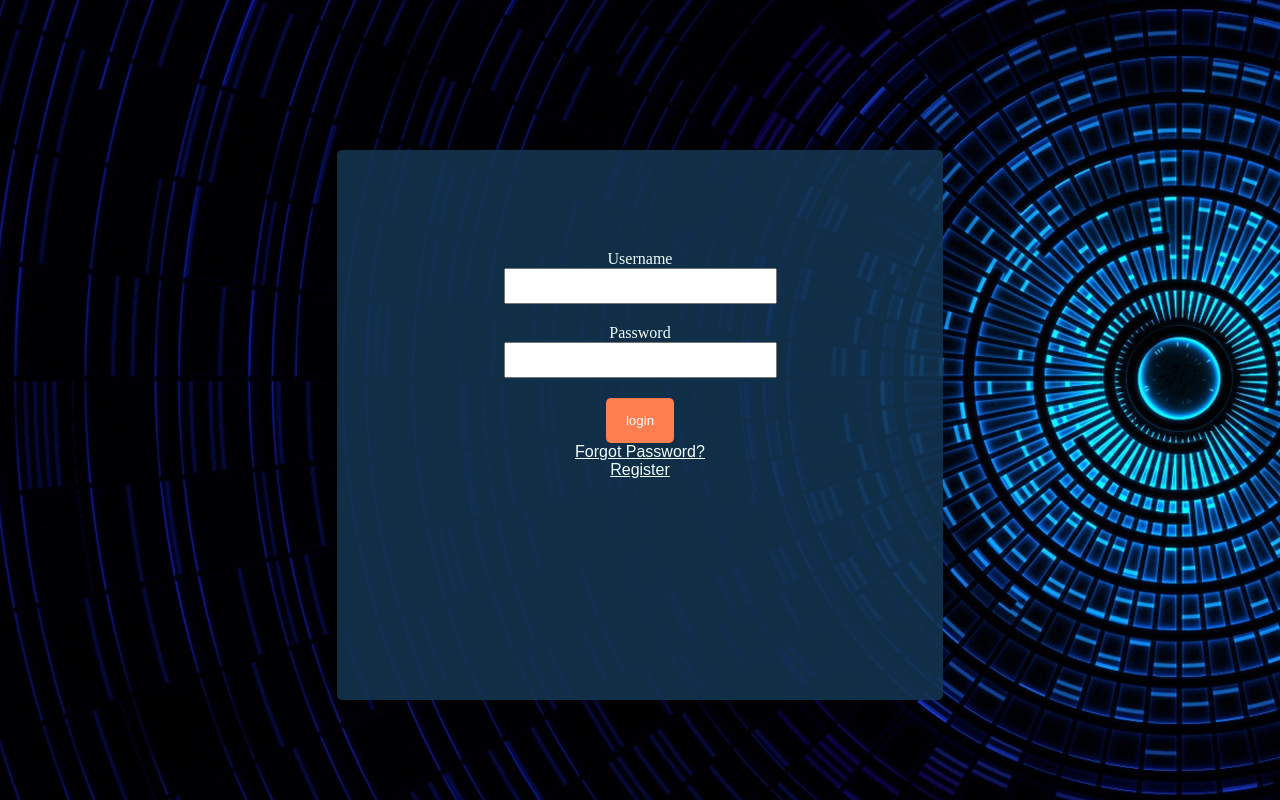
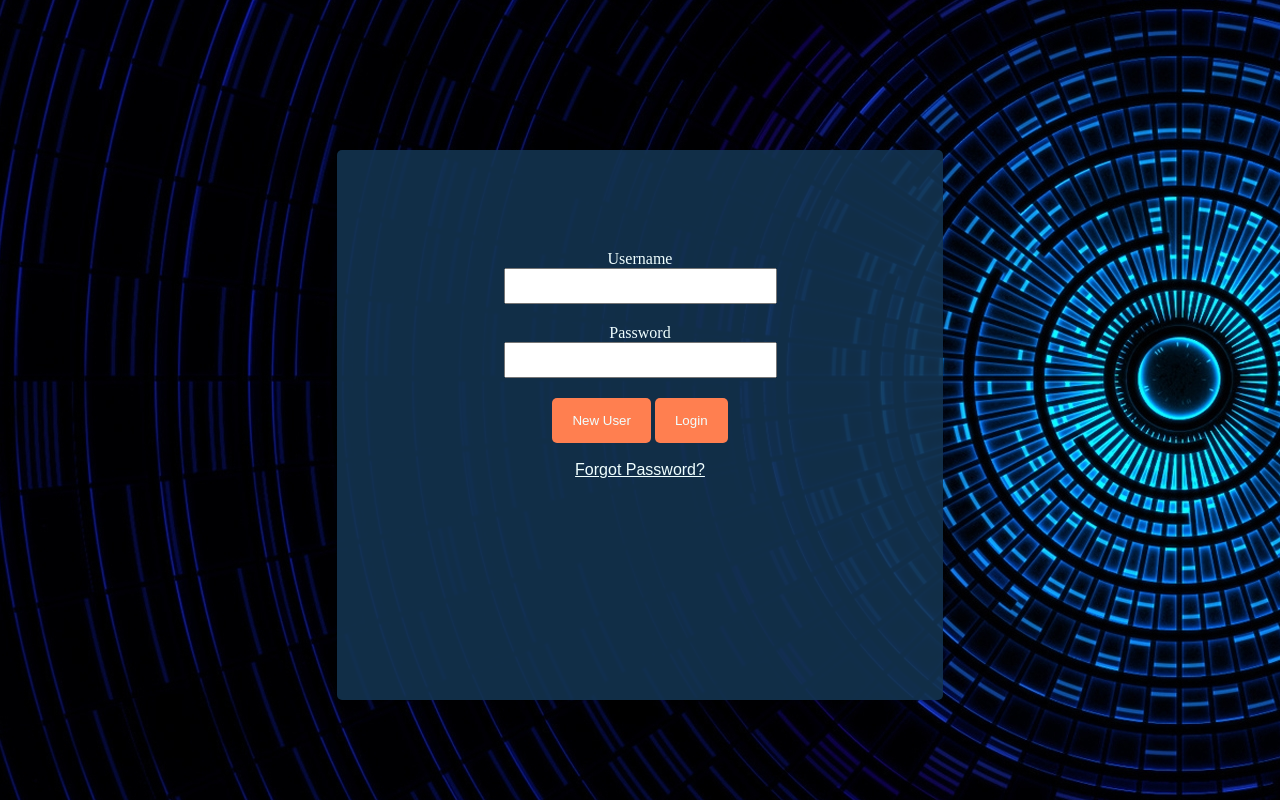
Before and after one commit to anthonyandrada/faceoff, a plain HTML site: page src/index.html in a window 1280 px wide. Drawn offline with nearby package versions, Linux system fonts and the light colour scheme.

Commit message:
modified html
changed register user from a link to a button

```diff
--- a/src/index.html
+++ b/src/index.html
@@ -11,6 +11,7 @@
 </head>
 <body>
     <div id="form">
+
         <form method="post" action="http://faceoff.ddns.net/cgi-bin/login.cgi" enctype="application/x-www-form-urlencoded">
             <div class="form-input">
                 <label>Username</label><br/>
@@ -18,9 +19,9 @@
                 <label>Password</label><br/>
                 <input type="password" id="password" name="password" /><br/>
             </div>
-                <input type="submit" class="submitbtn" value="login" /><br/>
-                <a href="index.html">Forgot Password?</a><br/>
-                <a href="register.html">Register</a>
+            <button type="button" class="submitbtn" onclick="location.href='register.html'">New User</button>
+                <input type="submit" class="submitbtn" value="Login" /><br/>
+                <br/><a href="index.html">Forgot Password?</a><br/>
         </form>
     </div>
 </body>
```
Also changed, not shown: src/register.html (+2 -2 lines).
